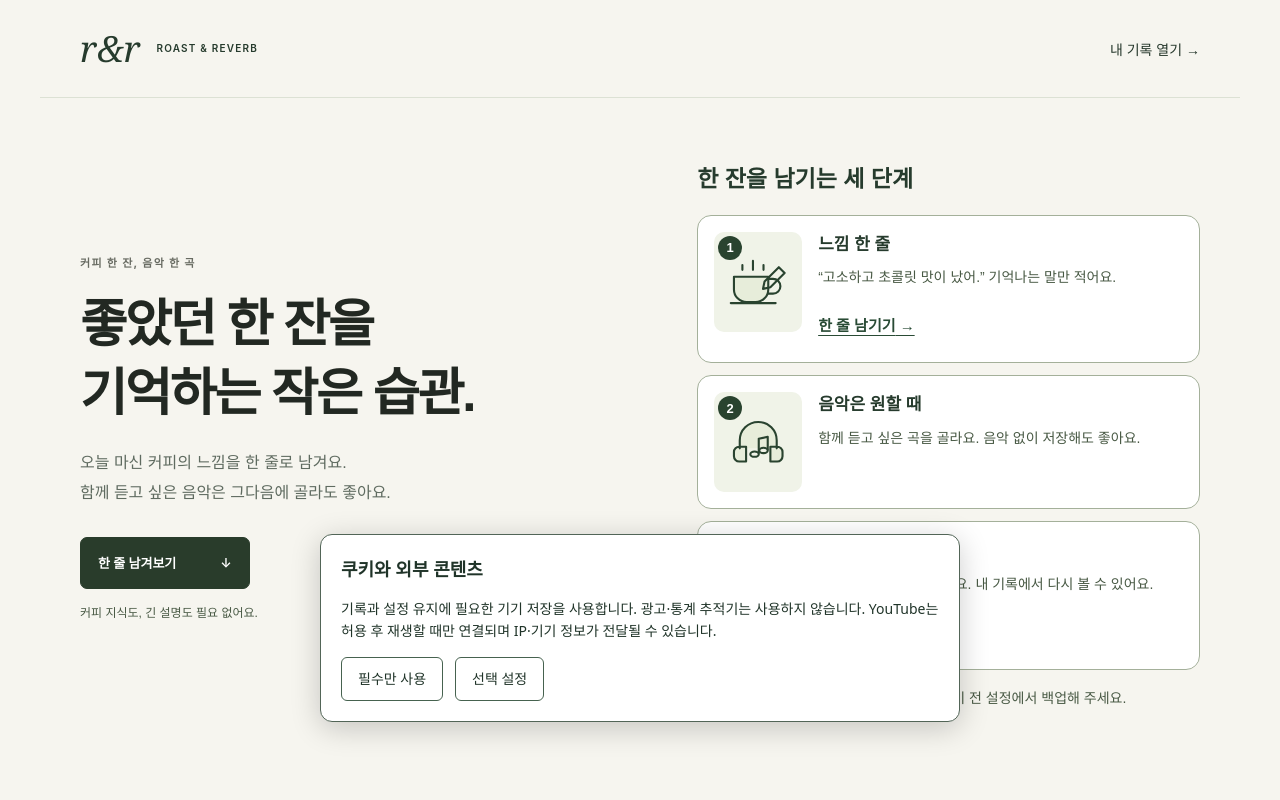
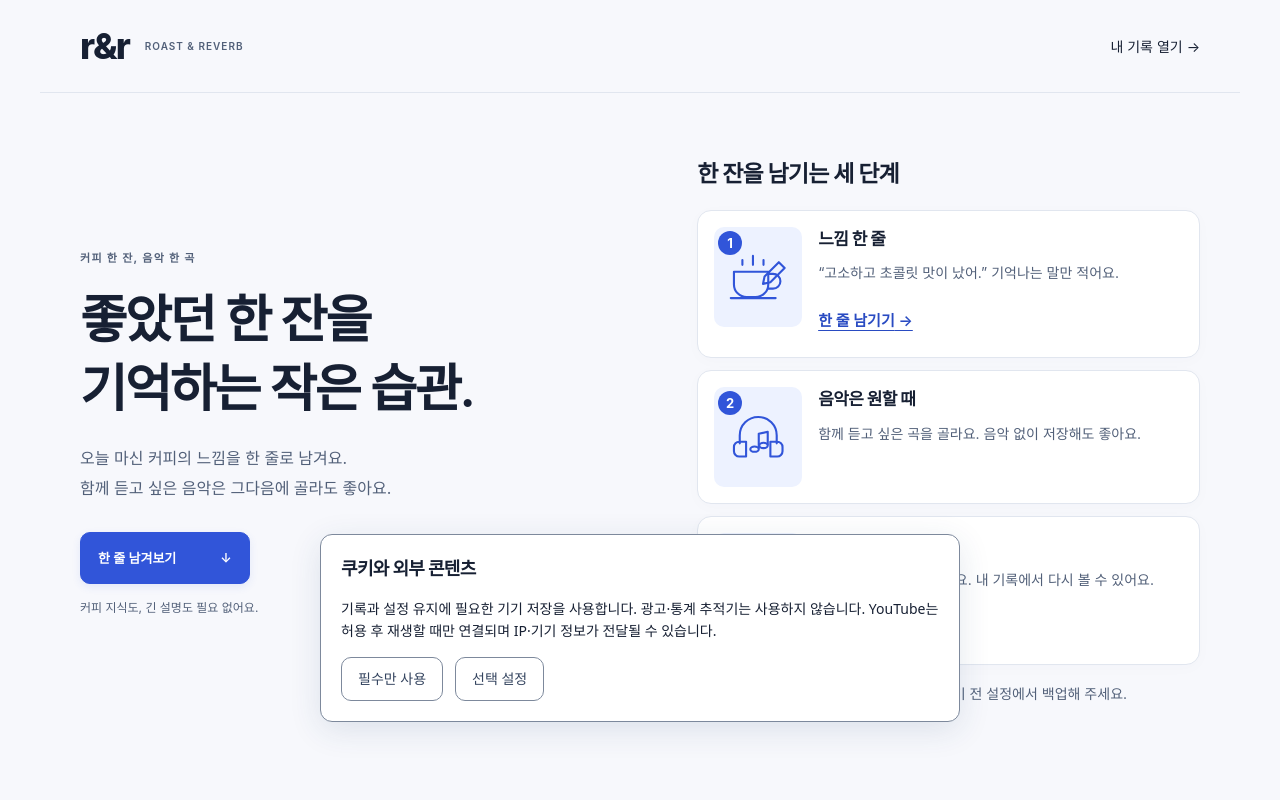
Before and after one commit to gywns0418/roast-and-reverb, a React (Vite) app in the folder frontend/: page /#/ in a window 1280 px wide. Shown: the top 800 px of the page. Built offline with nearby package versions, Linux system fonts and the light colour scheme; no server answers.

Commit message:
Refresh the complete interface with a cool neutral and cobalt palette

```diff
--- a/frontend/public/privacy.html
+++ b/frontend/public/privacy.html
@@ -1,4 +1,4 @@
-<!doctype html><html lang="ko"><head><meta charset="UTF-8"><meta name="viewport" content="width=device-width,initial-scale=1"><title>개인정보처리방침 · Roast &amp; Reverb</title><style>body{margin:0;background:#f7f8f4;color:#203429;font:16px/1.85 system-ui,sans-serif;word-break:keep-all}main{max-width:800px;margin:24px auto;padding:28px;background:white}h1{font-size:28px}h2{font-size:21px;margin-top:32px}a{color:#24513d;text-underline-offset:4px}a:focus-visible{outline:3px solid #17634b;outline-offset:4px}p,li{overflow-wrap:anywhere}nav{display:flex;gap:16px;flex-wrap:wrap}@media(max-width:600px){main{margin:12px;padding:20px}}</style></head><body><main><a href="./">서비스로 돌아가기</a><h1>개인정보처리방침</h1><p>시행일: 2026년 11월 1일</p><p>운영 및 개인정보 문의: Roast &amp; Reverb 운영자 · <a href="mailto:gywns7967@gmail.com">gywns7967@gmail.com</a></p>
+<!doctype html><html lang="ko"><head><meta charset="UTF-8"><meta name="viewport" content="width=device-width,initial-scale=1"><title>개인정보처리방침 · Roast &amp; Reverb</title><style>body{margin:0;background:#f7f8fc;color:#172033;font:16px/1.85 system-ui,sans-serif;word-break:keep-all}main{max-width:800px;margin:24px auto;padding:28px;background:white}h1{font-size:28px}h2{font-size:21px;margin-top:32px}a{color:#294bc2;text-underline-offset:4px}a:focus-visible{outline:3px solid #3155d9;outline-offset:4px}p,li{overflow-wrap:anywhere}nav{display:flex;gap:16px;flex-wrap:wrap}@media(max-width:600px){main{margin:12px;padding:20px}}</style></head><body><main><a href="./">서비스로 돌아가기</a><h1>개인정보처리방침</h1><p>시행일: 2026년 11월 1일</p><p>운영 및 개인정보 문의: Roast &amp; Reverb 운영자 · <a href="mailto:gywns7967@gmail.com">gywns7967@gmail.com</a></p>
 <h2>처리 항목·목적·보관</h2><p>현재 운영 사이트는 GitHub Pages의 기기 기록장입니다. 회원가입·비밀번호·Google 로그인을 제공하지 않으며, 개인 기록을 운영 서버로 전송하거나 기기 간 자동 동기화하지 않습니다. 직접 적거나 가져온 커피·음악·페어링·원두 사진·취향·초안은 이 브라우저의 저장소에 보관하여 기록 조회와 기기 내 추천에 사용합니다. 실명·전화번호·주소·생년월일·신분증을 요구하지 않습니다. 자유 입력에 타인 정보나 민감정보를 넣지 마세요.</p><p>기기 자료는 직접 삭제하거나 브라우저 사이트 데이터를 지울 때까지 보관됩니다. 기기·브라우저를 바꾸기 전 백업을 내려받아 주세요. 다운로드한 백업은 별도로 직접 보관·삭제해야 합니다.</p>
 <h2>호스팅·외부 연결</h2><ul><li>GitHub Pages는 사이트 파일을 제공합니다. GitHub는 보안 목적으로 방문자의 IP 주소를 기록합니다. <a href="https://docs.github.com/en/pages/getting-started-with-github-pages/what-is-github-pages">GitHub Pages 안내</a> · <a href="https://docs.github.com/en/site-policy/privacy-policies/github-general-privacy-statement">GitHub 개인정보처리방침</a></li><li>YouTube: 외부 재생 허용 및 재생 조작 후 연결되며 IP·기기·재생 정보를 받을 수 있습니다. 링크 조회를 누르면 공개 영상 정보를 요청합니다.</li><li>MusicBrainz: 검색 실행 시 검색어와 접속 정보를 받을 수 있습니다.</li><li>Hugging Face: 의미 모델을 사용하는 추천 실행 시 모델 파일을 내려받습니다. 모델 다운로드 접속 정보가 전달될 수 있으나 기기 내 추론 입력 문장은 모델 서버로 보내지 않습니다.</li><li>공개 판매처: 월픽 새로고침 시 공개 상품 자료를 요청할 수 있습니다. 개인 일지는 보내지 않습니다.</li></ul><p>문장 정리와 음악 설정 도우미는 기기 내 규칙으로 처리하며 OpenAI·Anthropic에 전송하지 않습니다. 자유 대화형 언어 모델은 아닙니다. 외부 음악·모델·판매처 기능은 선택 사항이며 외부 사업자의 정책이 적용됩니다.</p>
 <h2>기존 Railway 자료</h2><p>Railway 서비스 실행과 GitHub 자동 배포 연결을 중단했습니다. 이전 서버의 계정·기록은 자동으로 GitHub나 브라우저로 옮겨지지 않습니다. 데이터 손실을 막기 위해 기존 보관 볼륨은 유지하며, 이전 계정 자료의 열람·이동·삭제는 위 문의처로 요청할 수 있습니다. 본인 확인에 필요한 최소 정보만 확인하고 처리 결과와 보관 사유를 회신합니다. 비밀번호·인증 토큰을 보내지 마세요.</p>
--- a/frontend/public/refund.html
+++ b/frontend/public/refund.html
@@ -1 +1 @@
-<!doctype html><html lang="ko"><head><meta charset="UTF-8"><meta name="viewport" content="width=device-width,initial-scale=1"><title>환불정책 · Roast &amp; Reverb</title><style>body{margin:0;background:#f7f8f4;color:#203429;font:16px/1.85 system-ui,sans-serif;word-break:keep-all}main{max-width:800px;margin:24px auto;padding:28px;background:white}h1{font-size:28px}h2{font-size:21px;margin-top:32px}a{color:#24513d;text-underline-offset:4px}a:focus-visible{outline:3px solid #17634b;outline-offset:4px}p,li{overflow-wrap:anywhere}nav{display:flex;gap:16px;flex-wrap:wrap}@media(max-width:600px){main{margin:12px;padding:20px}}</style></head><body><main><a href="./">서비스로 돌아가기</a><h1>환불정책</h1><p>시행일: 2026년 11월 1일</p><h2>현재 결제 여부</h2><p>Roast &amp; Reverb에는 현재 유료 구독·자동 갱신·결제 수단 등록·상품 판매 기능이 없습니다. 서비스 자체가 청구한 요금이 없어 환불할 결제도 없습니다.</p><h2>외부 구매</h2><p>월픽은 외부 판매처의 공개 정보를 보여줍니다. 실제 구매 가격·배송·취소·환불 조건은 판매처에서 확인하고 구매하세요. 외부 결제를 이 서비스의 결제로 표시하지 않습니다. 무료 음악 재생 중 외부 플랫폼 광고·멤버십·통신 데이터 비용이 발생할 수 있습니다.</p><h2>예상하지 못한 청구·향후 유료화</h2><p>Roast &amp; Reverb 명의의 알 수 없는 청구는 <a href="mailto:gywns7967@gmail.com">운영자</a>에게 문의하세요. 카드번호·비밀번호 전체를 보내지 마세요. 향후 유료화를 한다면 결제 전에 총가격·과금 주기·자동 갱신·해지·환불 조건을 명확히 안내하고 별도 동의를 받습니다. 법령에 따른 청약철회 등 권리를 제한하지 않습니다.</p><nav aria-label="다른 정책"><a href="privacy.html">개인정보처리방침</a><a href="terms.html">이용약관</a><a href="cookies.html">쿠키정책</a><a href="rights.html">이미지·음악·글꼴 출처</a></nav></main></body></html>
+<!doctype html><html lang="ko"><head><meta charset="UTF-8"><meta name="viewport" content="width=device-width,initial-scale=1"><title>환불정책 · Roast &amp; Reverb</title><style>body{margin:0;background:#f7f8fc;color:#172033;font:16px/1.85 system-ui,sans-serif;word-break:keep-all}main{max-width:800px;margin:24px auto;padding:28px;background:white}h1{font-size:28px}h2{font-size:21px;margin-top:32px}a{color:#294bc2;text-underline-offset:4px}a:focus-visible{outline:3px solid #3155d9;outline-offset:4px}p,li{overflow-wrap:anywhere}nav{display:flex;gap:16px;flex-wrap:wrap}@media(max-width:600px){main{margin:12px;padding:20px}}</style></head><body><main><a href="./">서비스로 돌아가기</a><h1>환불정책</h1><p>시행일: 2026년 11월 1일</p><h2>현재 결제 여부</h2><p>Roast &amp; Reverb에는 현재 유료 구독·자동 갱신·결제 수단 등록·상품 판매 기능이 없습니다. 서비스 자체가 청구한 요금이 없어 환불할 결제도 없습니다.</p><h2>외부 구매</h2><p>월픽은 외부 판매처의 공개 정보를 보여줍니다. 실제 구매 가격·배송·취소·환불 조건은 판매처에서 확인하고 구매하세요. 외부 결제를 이 서비스의 결제로 표시하지 않습니다. 무료 음악 재생 중 외부 플랫폼 광고·멤버십·통신 데이터 비용이 발생할 수 있습니다.</p><h2>예상하지 못한 청구·향후 유료화</h2><p>Roast &amp; Reverb 명의의 알 수 없는 청구는 <a href="mailto:gywns7967@gmail.com">운영자</a>에게 문의하세요. 카드번호·비밀번호 전체를 보내지 마세요. 향후 유료화를 한다면 결제 전에 총가격·과금 주기·자동 갱신·해지·환불 조건을 명확히 안내하고 별도 동의를 받습니다. 법령에 따른 청약철회 등 권리를 제한하지 않습니다.</p><nav aria-label="다른 정책"><a href="privacy.html">개인정보처리방침</a><a href="terms.html">이용약관</a><a href="cookies.html">쿠키정책</a><a href="rights.html">이미지·음악·글꼴 출처</a></nav></main></body></html>
--- a/frontend/src/App.jsx
+++ b/frontend/src/App.jsx
@@ -48,3 +48,5 @@ import './styles/content-density.css';
 import "./styles/privacy.css";
 
 import "./styles/accessibility.css";
+
+import "./styles/modern-theme.css";
--- /dev/null
+++ b/frontend/src/styles/modern-theme.css
@@ -0,0 +1,100 @@
+/* Cool neutral surfaces and one blue action color; source flavor palettes stay intact. */
+:root{
+ --ground:#f7f8fc;--ledger:#fff;--plate:#fff;--surface-2:#f0f3f9;
+ --line:#e1e6ef;--line-strong:#7d899c;--ink:#172033;--ink-aged:#526079;--ink-faint:#526079;
+ --music:#3155d9;--music-deep:#2341b3;--music-tint:#edf2ff;
+ --coffee:#a04b31;--coffee-deep:#803c28;--coffee-tint:#fff1e9;
+ --rr-readable:#172033;--rr-secondary:#526079;--rr-line:#7d899c;
+ --rr-ui-font:-apple-system,BlinkMacSystemFont,"Segoe UI","Malgun Gothic",sans-serif;
+ font-family:var(--rr-ui-font);color:var(--ink);background:var(--ground)
+}
+body,.main,.simple-home{background:#f7f8fc;color:#172033;font-family:var(--rr-ui-font)}
+body h1,body h2,body h3,body h4{color:#172033;font-family:var(--rr-ui-font);letter-spacing:-.035em}
+body .sidebar{background:#fff;color:#172033;border-right:1px solid #e1e6ef}
+body .brand,body .brand span{color:#172033;font-family:var(--rr-ui-font);font-weight:750;letter-spacing:-.7px}
+body .brand small,body .sidebar-foot{color:#526079}
+body .nav-link,body .nav-link svg{color:#526079}
+body .nav-link:hover,body .nav-link:hover svg{background:#f1f4fa;color:#2341b3}
+body .nav-link.active,body .nav-link.active:hover{background:#edf2ff;color:#2341b3;border-radius:10px}
+body .nav-link.active svg{color:#3155d9;background:transparent}
+body .nav-support{border-color:#e1e6ef}
+body .mobile-tabbar{background:#fff;border-color:#e1e6ef}
+body .simple-topbar,body .topbar{background:#fff;color:#526079;border-color:#e1e6ef}
+body .demo-notice{background:#edf2ff;color:#3e5076;border-bottom:1px solid #dce5fc}
+body .first-home-nav{border-color:#e1e6ef}
+body .first-home-brand{font-family:var(--rr-ui-font);font-style:normal;font-weight:800;letter-spacing:-2px;color:#172033}
+body .first-home-brand span{color:#526079;letter-spacing:1px}
+body .page-heading{border-color:#e1e6ef}
+body .page-monthly-pick .page-heading{background:#fff;border-color:#e1e6ef}
+body .page-heading .subtitle,body .eyebrow,body .simple-intro-lead,body .simple-steps{color:#526079}
+body .primary-button,body .btn-primary{background:#3155d9;border-color:#3155d9;color:#fff;border-radius:10px;box-shadow:0 3px 8px #3155d91a}
+body .primary-button:hover,body .btn-primary:hover{background:#2341b3;border-color:#2341b3;color:#fff}
+body .ghost-button{background:#fff;border-color:#7d899c;color:#34445f;border-radius:10px}
+body .ghost-button:hover{background:#f0f4ff;border-color:#3155d9;color:#2341b3}
+body input,body textarea,body select{background:#fff;color:#172033;border-color:#7d899c;border-radius:10px}
+body input::placeholder,body textarea::placeholder{color:#59677d;opacity:1}
+body :focus-visible{outline-color:#3155d9!important}
+body input[type=checkbox],body input[type=radio]{accent-color:#3155d9}
+body .first-cup,body .first-cup-preview,body .quiet-section,body .quiet-details,
+body .quiet-note,body .quiet-bean,body .journal-welcome,body .panel,
+body .monthly-restored-filters,body .monthly-bean-card,body .quiet-link-list,
+body .journal-guide li{background:#fff;border-color:#e1e6ef;border-radius:14px;box-shadow:0 3px 16px #243e6c05}
+body .first-cup-input textarea{background:#fff}
+body .first-cup-preview{background:#f7f9ff}
+body .first-cup-privacy,body .first-ai-status,body .first-cup-intro,body .quiet-section>p,
+body .quiet-details>p,body .quiet-facts dt,body .quiet-back,body .simple-return,
+body .monthly-core-search,body .monthly-available,body .monthly-local-note,
+body .monthly-filter-caption,body .monthly-filter-results{color:#526079}
+body .quiet-facts>div,body .quiet-link-list>a{border-color:#e7ebf2}
+body .quiet-link-list>a:hover{background:#f3f6fc}
+body .monthly-editions button{background:#fff;color:#172033;border-color:#7d899c;border-radius:12px}
+body .monthly-editions button[aria-pressed=true]{background:#edf2ff;border-color:#3155d9;box-shadow:inset 0 0 0 1px #3155d9}
+body .monthly-editions small,body .page-monthly-pick small,body .monthly-bean-open span{color:#526079}
+body .monthly-core-toolbar>button[aria-pressed=true]{background:#edf2ff;border-color:#3155d9;color:#2341b3}
+body .monthly-filter-chips button{background:#fff;color:#34445f;border-color:#7d899c;border-radius:10px}
+body .monthly-filter-chips button[aria-pressed=true]{background:#3155d9;color:#fff;border-color:#3155d9;box-shadow:none}
+body .monthly-filter-chips button:hover{border-color:#3155d9}
+body .monthly-filter-chips small{color:inherit!important}
+body .monthly-filter-chips i{border-color:#7d899c}
+body .monthly-section-heading{background:#fff;color:#172033;border:1px solid #e1e6ef;border-left:4px solid var(--group-color);border-radius:10px}
+body .monthly-section-heading span{color:#526079}
+body .monthly-bean-card>.bean-still{background:#f2f5fa;color:#34445f}
+body .monthly-category-label{background:#edf2ff;color:#34445f}
+body .monthly-bean-open b{color:#294bc2}
+body .monthly-bean-actions button{background:#fff;color:#34445f;border-color:#7d899c}
+body .monthly-bean-actions button[aria-pressed=true]{background:#edf2ff;border-color:#3155d9;color:#2341b3}
+body .page-monthly-pick .quiet-source{background:#eef2f8;color:#34445f}
+body .monthly-compare-bar{background:#fff;border-color:#d5def0;box-shadow:0 6px 24px #243e6c14}
+body .journal-guide{color:#172033}
+body .journal-guide-picture{background:#edf2ff;color:#3155d9}
+body .journal-guide-picture>span{background:#3155d9;color:#fff}
+body .journal-guide-picture svg [fill="#e7edda"]{fill:#edf2ff}
+body .journal-guide p,body .journal-guide .journal-guide-storage{color:#526079}
+body .journal-guide a{color:#294bc2}
+body .page-footer,body .page-footer a,body .first-home-footer,body .first-home-footer a{color:#526079;border-color:#e1e6ef}
+body .rr-policy-footer{background:#f0f3f9;color:#34445f}
+body .rr-policy-footer a,body .rr-policy-footer button,body .rr-privacy-dialog a{color:#294bc2}
+body .rr-cookie-banner,body .rr-privacy-dialog{background:#fff;color:#172033;border-color:#7d899c;box-shadow:0 8px 32px #243e6c1f}
+body .rr-cookie-banner button,body .rr-privacy-dialog button{color:#34445f;border-color:#7d899c;border-radius:10px}
+body .rr-media-blocked{background:#edf2ff;color:#34445f;border-color:#7d899c}
+body .rr-media-blocked button{color:#294bc2;border-color:#7d899c}
+body .quiet-bean-dialog,body .monthly-compare-dialog{background:#fff;color:#172033;border-color:#7d899c;border-radius:16px}
+body .sound-stage{background:#17243e;color:#fff}
+body .sound-stage h2{color:#fff}
+@media(prefers-reduced-motion:no-preference){body .nav-link,body .primary-button,body .ghost-button,body .monthly-filter-chips button{transition:background-color .15s,border-color .15s,color .15s}}
+
+body .journey-welcome,body .journey-why,body .journey-takeaway,body .room-settings,
+body .brew-play-cover,body .brew-continuous,body .first-experience-tabs{background:#edf2ff;color:#34445f}
+body .journey-contents button{color:#34445f;border-color:#7d899c}
+body .journey-contents button[aria-current=step],body .brew-song-tabs button[aria-pressed=true],body .first-experience-tabs button[aria-selected=true]{background:#edf2ff;color:#2341b3;border-color:#3155d9}
+body .brew-song-tabs button{background:#fff;color:#34445f;border-color:#7d899c}
+body .brew-choose{background:#fff;color:#2341b3;border-color:#3155d9}
+body .brew-stop,body .brew-rights,body .sound-footnote,body .journey-article p,body .room-caption{color:#526079}
+body .brew-record{background:repeating-radial-gradient(circle,#1d293f 0px,#1d293f 3px,#34445f 4px,#1d293f 5px)}
+body .brew-record i{background:#c7d4ff;border-color:#7892e8}
+
+body .sidebar .sidebar-foot{color:#526079}
+body .sidebar .nav-support{border-top-color:#e1e6ef}
+
+body .simple-home .first-home-brand{color:#172033}
+body .simple-home .simple-intro-lead{color:#526079}
```
Also changed, not shown: frontend/public/cookies.html (+1 -1 lines), frontend/public/rights.html (+1 -1 lines), frontend/public/terms.html (+1 -1 lines), 2 other files (tests, documents, lock files or other folders).
